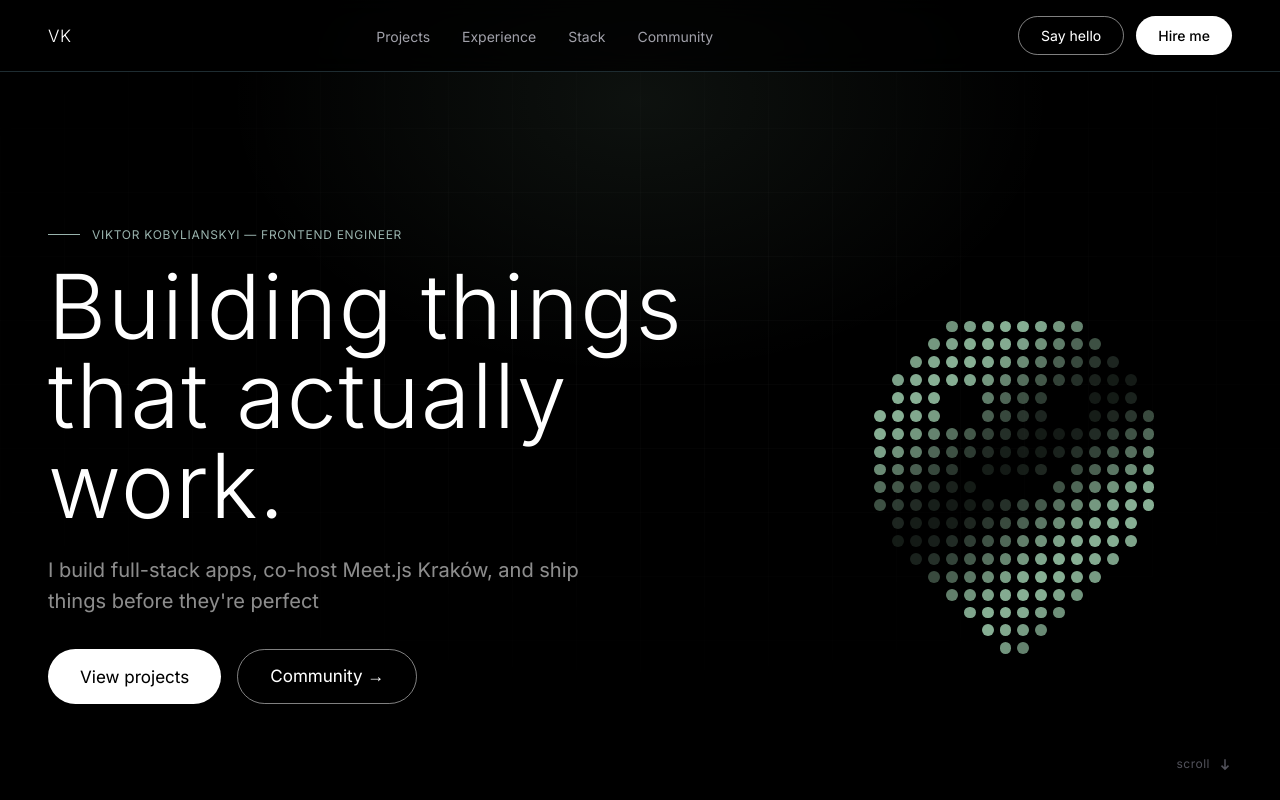
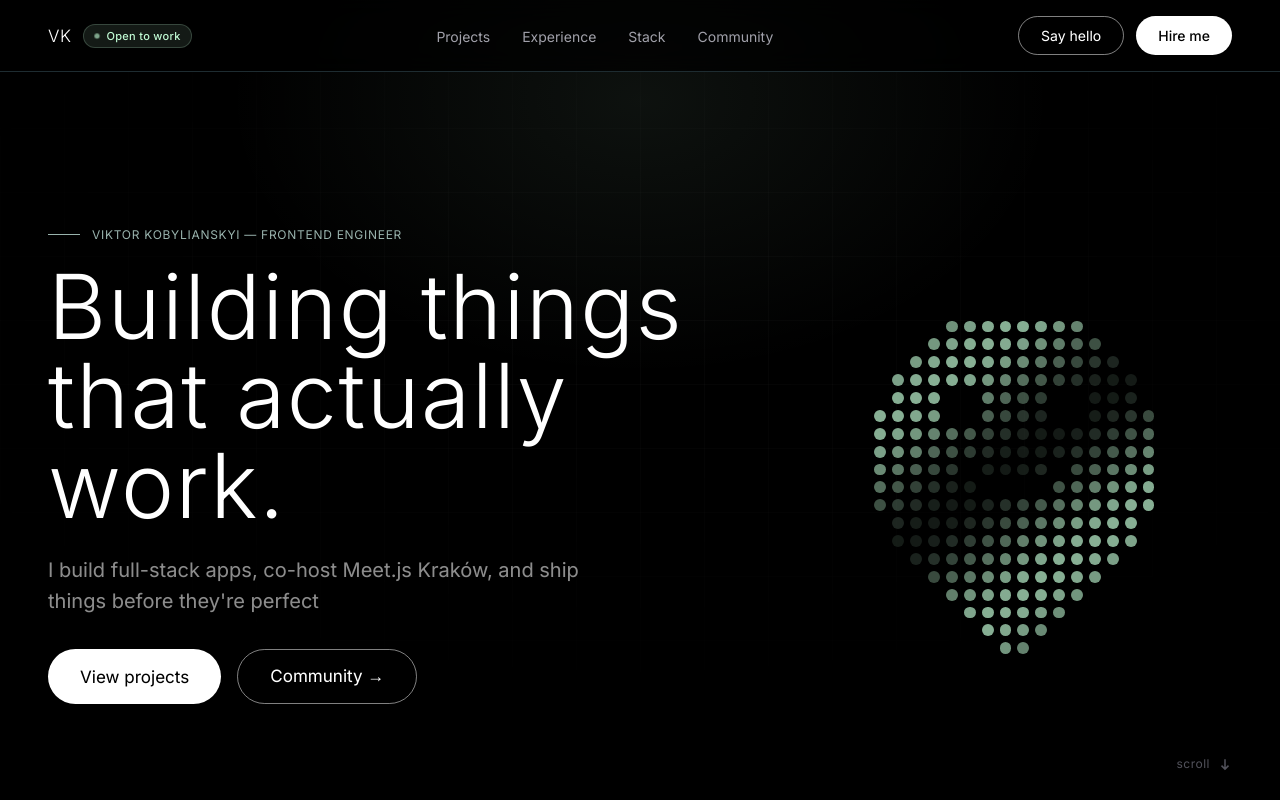
Before and after one commit to vitygo/portfolio, a React (Vite) app in the folder portfolio/: page / in a window 1280 px wide. Shown: the top 800 px of the page. Built offline with nearby package versions, Linux system fonts and the light colour scheme.

Commit message:
feat: add open to work badge in nav

```diff
--- a/portfolio/src/components/Nav/Nav.module.css
+++ b/portfolio/src/components/Nav/Nav.module.css
@@ -21,6 +21,40 @@
     letter-spacing: 0.5px;
     color: var(--on-dark);
     text-decoration: none;
+  }
+  .logoWrap {
+    display: flex;
+    align-items: center;
+    gap: 0.75rem;
+  }
+
+  .badge {
+    display: inline-flex;
+    align-items: center;
+    gap: 0.375rem;
+    padding: 0.25rem 0.625rem;
+    border-radius: var(--pill);
+    background: rgba(193, 251, 212, 0.1);
+    border: 1px solid rgba(193, 251, 212, 0.2);
+    font-size: 0.6875rem;
+    font-weight: 500;
+    color: var(--aloe-10);
+    letter-spacing: 0.3px;
+    white-space: nowrap;
+  }
+
+  .badgeDot {
+    width: 6px;
+    height: 6px;
+    border-radius: 50%;
+    background: var(--aloe-10);
+    animation: pulse 2s ease-in-out infinite;
+    flex-shrink: 0;
+  }
+
+  @keyframes pulse {
+    0%, 100% { opacity: 1; transform: scale(1); }
+    50% { opacity: 0.4; transform: scale(0.8); }
   }
 
   .links {
--- a/portfolio/src/components/Nav/Nav.tsx
+++ b/portfolio/src/components/Nav/Nav.tsx
@@ -1,10 +1,15 @@
-import { Link } from 'react-router-dom'
 import styles from './Nav.module.css'
 
 function Nav() {
   return (
     <nav className={styles.nav}>
-      <a href="#" className={styles.logo}>VK</a>
+      <div className={styles.logoWrap}>
+        <a href="#" className={styles.logo}>VK</a>
+        <span className={styles.badge}>
+          <span className={styles.badgeDot} />
+          Open to work
+        </span>
+      </div>
 
       <ul className={styles.links}>
         <li><a href="#projects">Projects</a></li>
```
